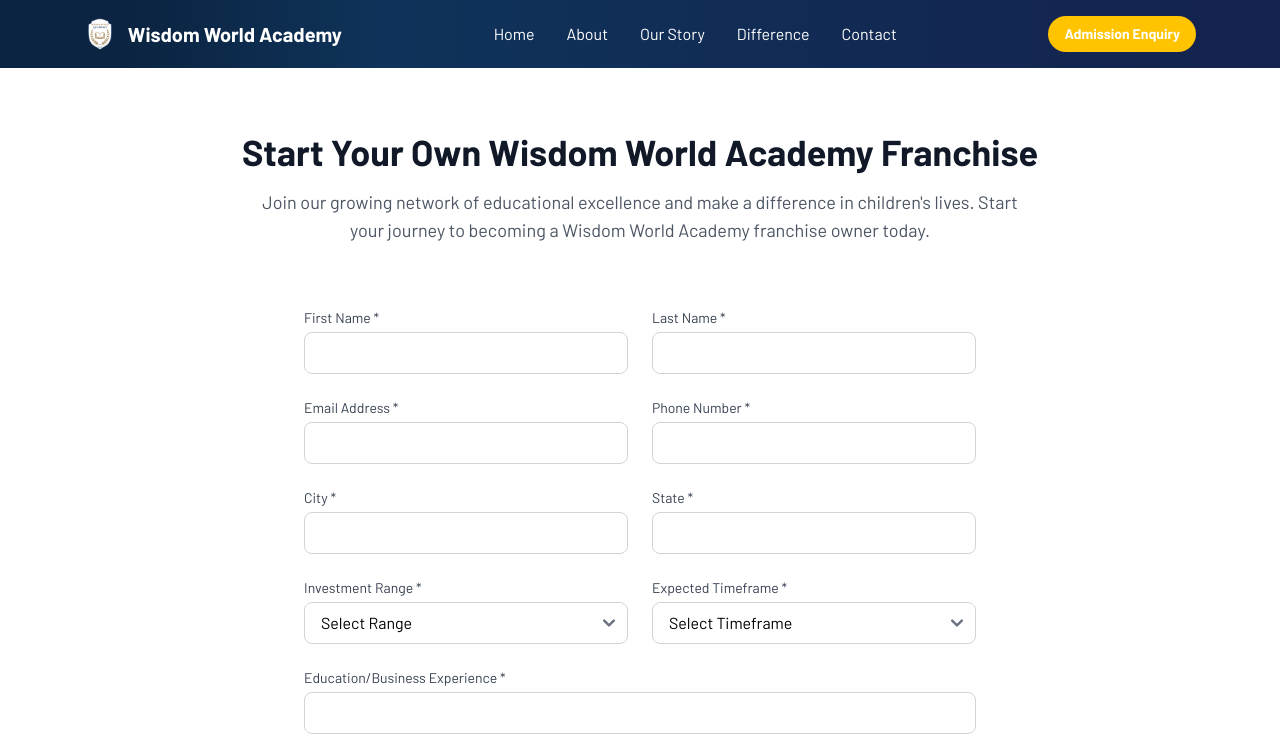
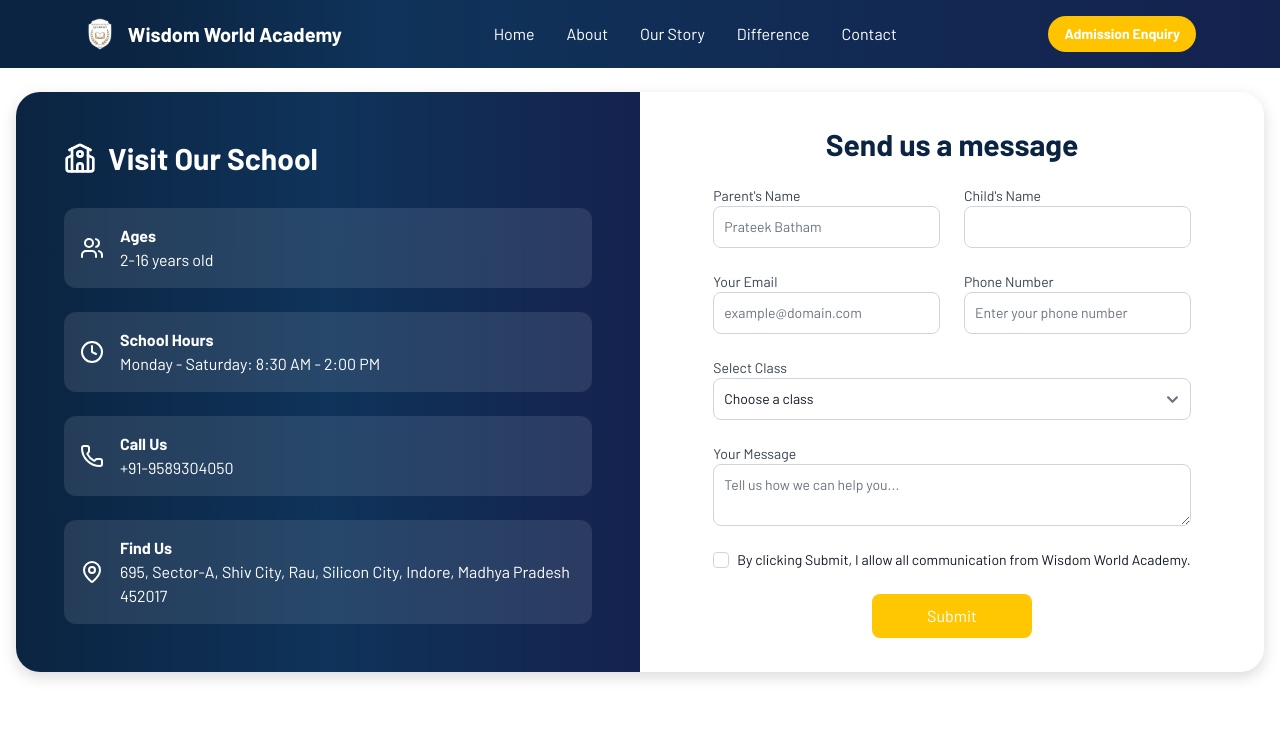
Before and after one commit to anuragpardeshii/wwa, a React (Vite) app in the folder frontend/: page /enquiry in a window 1280 px wide. Shown: the top 742 px of the page. Built offline with nearby package versions, Linux system fonts and the light colour scheme.

Commit message:
ready for deployment

```diff
--- a/frontend/package.json
+++ b/frontend/package.json
@@ -17,7 +17,7 @@
     "react-hook-form": "^7.54.2",
     "react-image-gallery": "^1.3.0",
     "react-router": "^7.1.3",
-    "react-router-dom": "^7.0.1",
+    "react-router-dom": "^7.1.4",
     "react-slick": "^0.30.2",
     "slick-carousel": "^1.8.1",
     "string-width-cjs": "^5.1.1"
--- a/frontend/src/components/Difference/Difference.jsx
+++ b/frontend/src/components/Difference/Difference.jsx
@@ -46,7 +46,7 @@ export default function Difference() {
       <div className="difference-section">
         <div className="max-w-6xl mx-auto">
           <motion.h1
-            className="text-5xl my-12 pt-4"
+            className="my-6 pt-4 text-center text-4xl sm:text-5xl md:text-6xl font-extrabold leading-tight tracking-tight"
             initial={{ opacity: 0 }}
             animate={{ opacity: 1 }}
             transition={{ duration: 1 }}
--- a/frontend/src/components/Enquiry/Enquiry.jsx
+++ b/frontend/src/components/Enquiry/Enquiry.jsx
@@ -1,246 +1,326 @@
-import React, { useState } from 'react';
-import { Send, BadgeCheck } from 'lucide-react';
+import "./Enquiry.css";
+import { useState } from "react";
+import bg from "/src/assets/svgs/stationary-bg2.png";
+import {
+  Mail,
+  Phone,
+  MapPin,
+  Clock,
+  School,
+  Users,
+  Palette,
+} from "lucide-react";
+export default function Enquiry() {
+  const [result, setResult] = useState("");
 
-export default function FranchiseForm () {
-  const [formData, setFormData] = useState({
-    firstName: '',
-    lastName: '',
-    email: '',
-    phone: '',
-    city: '',
-    state: '',
-    investmentRange: '',
-    experience: '',
-    timeframe: '',
-    message: '',
+  const onSubmit = async (event) => {
+    event.preventDefault();
+    setResult("Sending....");
+    const formData = new FormData(event.target);
+
+    // Add the API access key
+    formData.append("access_key", "422abc9b-bde7-443b-ac1c-79e2b489d827");
+
+    const response = await fetch("https://api.web3forms.com/submit", {
+      method: "POST",
+      body: formData,
     });
 
-  const [submitted, setSubmitted] = useState(false);
+    const data = await response.json();
 
-  const handleChange = (e) => {
-    const { name, value } = e.target;
-    setFormData((prev) => ({
-      ...prev,
-      [name]: value,
-    }));
-  };
-
-  const handleSubmit = async (e) => {
-    e.preventDefault();
-
-    const formDataToSend = new FormData();
-    // Add form data to the FormData object to send it in the POST request
-    Object.keys(formData).forEach((key) => {
-      formDataToSend.append(key, formData[key]);
-    });
-    // Append the access key to the form data
-    formDataToSend.append('access_key', '422abc9b-bde7-443b-ac1c-79e2b489d827');
-
-    try {
-      const response = await fetch('https://web3forms.com/api/v1/contact', {
-        method: 'POST',
-        body: formDataToSend,
-      });
-
-      const result = await response.json();
-      if (result.success) {
-        setSubmitted(true);  // Set the submitted state if successful
+    if (data.success) {
+      setResult("Form Submitted Successfully!");
+      event.target.reset();
     } else {
-        alert('Submission failed. Please try again.');
-      }
-    } catch (error) {
-      alert('There was an error submitting the form.');
+      console.error("Error:", data);
+      setResult(data.message || "An error occurred. Please try again.");
     }
   };
 
-  if (submitted) {
   return (
-      <div className="text-center py-16 px-4">
-        <div className="inline-flex items-center justify-center w-16 h-16 mb-6 rounded-full bg-green-100">
-          <BadgeCheck className="w-8 h-8 text-green-600" />
+    <>
+      {/* <img
+      className="hide-img"
+        src={bg}
+        alt=""
+        style={{
+          position: "absolute",
+          width: "100vw",
+          zIndex: "-1000",
+          opacity: "0.5",
+        }}
+      /> */}
+      <div className="max-w-7xl mx-auto">
+        <div
+          className="max-w-7xl my-4 mx-4 mx-auto bg-white rounded-3xl newshadow overflow-hidden"
+          style={{ margin: "1rem", marginBottom: "3rem", marginTop: "1.5rem" }}
+        >
+          <div className="md:grid md:grid-cols-2">
+            {/* Left Column - Contact Info */}
+            <div className="newbg p-12 text-white" style={{}}>
+              <div className="space-y-8">
+                <h2 className="text-3xl font-bold flex items-center gap-3">
+                  <School className="h-8 w-8" />
+                  Visit Our School
+                </h2>
+
+                <div className="space-y-6">
+                  <div className="flex items-center space-x-4 bg-white/10 p-4 rounded-xl">
+                    <Users className="h-6 w-6 flex-shrink-0" />
+                    <div>
+                      <h3 className="font-semibold">Ages</h3>
+                      <p>2-16 years old</p>
                     </div>
-        <h2 className="text-2xl font-bold text-gray-900 mb-4">Thank You for Your Interest!</h2>
-        <p className="text-gray-600 max-w-md mx-auto">
-          We've received your franchise inquiry and will contact you within 2 business days to discuss the opportunity further.
-        </p>
-      </div>
-    );
-  }
-
-  return (
-    <div className="min-h-screen bg-gradient-to-br from-blue-45 to-white py-16 px-4">
-      <div className="max-w-7xl mx-auto">
-        <div className="text-center mb-16">
-          <h1 className="text-4xl font-bold text-gray-900 mb-4">
-            Start Your Own Wisdom World Academy Franchise
-          </h1>
-          <p className="text-lg text-gray-600 max-w-3xl mx-auto">
-            Join our growing network of educational excellence and make a difference in children's lives.
-            Start your journey to becoming a Wisdom World Academy franchise owner today.
-          </p>
                   </div>
 
-        <form onSubmit={handleSubmit} className="max-w-2xl mx-auto">
-          <div className="grid grid-cols-1 md:grid-cols-2 gap-6">
+                  <div className="flex items-center space-x-4 bg-white/10 p-4 rounded-xl">
+                    <Clock className="h-6 w-6 flex-shrink-0" />
                     <div>
-              <label htmlFor="firstName" className="block text-sm font-medium text-gray-700 mb-1">
-                First Name *
+                      <h3 className="font-semibold">School Hours</h3>
+                      <p>Monday - Saturday: 8:30 AM - 2:00 PM</p>
+                    </div>
+                  </div>
+
+                  <div className="flex items-center space-x-4 bg-white/10 p-4 rounded-xl">
+                    <Phone className="h-6 w-6 flex-shrink-0" />
+                    <div>
+                      <h3 className="font-semibold">Call Us</h3>
+                      <p>+91-9589304050</p>
+                    </div>
+                  </div>
+
+                  {/* <div className="flex items-center space-x-4 bg-white/10 p-4 rounded-xl">
+                    <Mail className="h-6 w-6 flex-shrink-0" />
+                    <div>
+                      <h3 className="font-semibold">Email Us</h3>
+                      <p>wisdomworldacademy1@gmail.com</p>
+                    </div>
+                  </div> */}
+
+                  <div className="flex items-center space-x-4 bg-white/10 p-4 rounded-xl">
+                    <MapPin className="h-6 w-6 flex-shrink-0" />
+                    <div>
+                      <h3 className="font-semibold">Find Us</h3>
+                      <p>695, Sector-A, Shiv City, Rau, Silicon City, Indore, Madhya Pradesh 452017</p>
+                    </div>
+                  </div>
+                </div>
+
+              </div>
+            </div>
+            {/* <div
+          className="marginn flex gh flex-wrap gap-6 items-center"
+          style={{ justifyContent: "space-around"  }}
+        >
+          <div
+            className="hide-div p-4 max-w-3xl mx-auto"
+          >
+            <p className="mb-2 text-lg font-normal  lg:text-lg dark:text-gray-400">
+              Welcome to Wisdom World Academy, where we are committed to shaping
+              young minds with excellence and care. If you're considering
+              admission for your child or need more details about our programs,
+              our dedicated admissions team is here to assist you every step of
+              the way.
+            </p>
+            <p className="mb-2 text-lg font-normal  lg:text-lg dark:text-gray-400">
+              You can contact us through the following options:
+            </p>
+            <ul className="mb-2 text-lg font-normal  lg:text-lg dark:text-gray-400">
+              <li style={{ marginLeft: "2rem" }}>
+                <b>Phone Number:</b> +91-9589304050
+              </li>
+              <li style={{ marginLeft: "2rem" }}>
+                <b>Email:</b> wisdomworldacademy@gmail.com
+              </li>
+              <li style={{ marginLeft: "2rem" }}>
+                <b>Office Hours:</b>Monday to Friday, 9:00 AM to 5:00 PM
+              </li>
+            </ul>
+            <p className="mb-2 text-lg font-normal  lg:text-lg dark:text-gray-400">
+              Alternatively, you can fill out the enquiry form below, providing
+              your contact information and specific questions. Our admissions
+              team will respond promptly to guide you.
+            </p>
+            <p className="mb-2 text-lg font-normal  lg:text-lg dark:text-gray-400">
+              At Wisdom World Academy, we believe in nurturing a lifelong love
+              for learning and empowering students to achieve their potential.
+              Join our vibrant community and give your child the gift of
+              exceptional education.
+            </p>
+            <p className="mb-2 text-lg font-normal  lg:text-lg dark:text-gray-400">
+              Let’s embark on this journey together!
+            </p>
+          </div> */}
+            <div
+              className="rounded-xl p-8"
+              style={{ margin: "auto", background: "rgba(255, 255, 255, 0.7)" }}
+            >
+              <h1 className="mb-4 text-2xl font-bold lg:text-3xl">
+                Send us a message
+              </h1>
+              <form
+                action="https://api.web3forms.com/submit"
+                method="POST"
+                className="space-y-6"
+              >
+                <input
+                  type="hidden"
+                  name="access_key"
+                  value="422abc9b-bde7-443b-ac1c-79e2b489d827"
+                />
+                <div className="grid grid-cols-1 gap-6 sm:grid-cols-2">
+                  <div>
+                    <label
+                      htmlFor="name"
+                      className="block text-sm font-medium text-gray-700"
+                    >
+                      Parent's Name
                     </label>
                     <input
                       type="text"
-                id="firstName"
-                name="firstName"
+                      name="name"
+                      id="name"
                       required
-                value={formData.firstName}
-                onChange={handleChange}
-                className="w-full px-4 py-2 border border-gray-300 rounded-lg focus:ring-2 focus:ring-blue-500 focus:border-blue-500"
+                      className="bg-white border border-gray-300 text-gray-900 text-sm rounded-lg focus:ring-blue-500 focus:border-blue-500 block w-full p-2.5"
+                      placeholder="Prateek Batham"
                     />
                   </div>
                   <div>
-              <label htmlFor="lastName" className="block text-sm font-medium text-gray-700 mb-1">
-                Last Name *
+                    <label
+                      htmlFor="childName"
+                      className="block text-sm font-medium text-gray-700"
+                    >
+                      Child's Name
                     </label>
                     <input
                       type="text"
-                id="lastName"
-                name="lastName"
+                      name="childName"
+                      id="childName"
+                      className="bg-white border border-gray-300 text-gray-900 text-sm rounded-lg focus:ring-blue-500 focus:border-blue-500 block w-full p-2.5"
+                    />
+                  </div>
+                </div>
+                <div className="grid grid-cols-1 gap-6 sm:grid-cols-2">
+                  <div>
+                    <label
+                      htmlFor="email"
+                      className="block text-sm font-medium text-gray-700"
+                    >
+                      Your Email
+                    </label>
+                    <input
+                      type="email"
+                      name="email"
+                      id="email"
                       required
-                value={formData.lastName}
-                onChange={handleChange}
-                className="w-full px-4 py-2 border border-gray-300 rounded-lg focus:ring-2 focus:ring-blue-500 focus:border-blue-500"
+                      className="bg-white border border-gray-300 text-gray-900 text-sm rounded-lg focus:ring-blue-500 focus:border-blue-500 block w-full p-2.5"
+                      placeholder="example@domain.com"
                     />
                   </div>
                   <div>
-              <label htmlFor="email" className="block text-sm font-medium text-gray-700 mb-1">
-                Email Address *
-              </label>
-              <input
-                type="email"
-                id="email"
-                name="email"
-                required
-                value={formData.email}
-                onChange={handleChange}
-                className="w-full px-4 py-2 border border-gray-300 rounded-lg focus:ring-2 focus:ring-blue-500 focus:border-blue-500"
-              />
-            </div>
-            <div>
-              <label htmlFor="phone" className="block text-sm font-medium text-gray-700 mb-1">
-                Phone Number *
+                    <label
+                      htmlFor="phone"
+                      className="block text-sm font-medium text-gray-700"
+                    >
+                      Phone Number
                     </label>
                     <input
                       type="tel"
+                      name="phone"
                       id="phone"
-                name="phone"
+                      className="bg-white border border-gray-300 text-gray-900 text-sm rounded-lg focus:ring-blue-500 focus:border-blue-500 block w-full p-2.5"
+                      placeholder="Enter your phone number"
                       required
-                value={formData.phone}
-                onChange={handleChange}
-                className="w-full px-4 py-2 border border-gray-300 rounded-lg focus:ring-2 focus:ring-blue-500 focus:border-blue-500"
                     />
                   </div>
-            <div>
-              <label htmlFor="city" className="block text-sm font-medium text-gray-700 mb-1">
-                City *
+                </div>
+                {/* <div>
+                  <label
+                    htmlFor="childAge"
+                    className="block text-sm font-medium text-gray-700"
+                  >
+                    Child's Age
                   </label>
                   <input
                     type="text"
-                id="city"
-                name="city"
-                required
-                value={formData.city}
-                onChange={handleChange}
-                className="w-full px-4 py-2 border border-gray-300 rounded-lg focus:ring-2 focus:ring-blue-500 focus:border-blue-500"
+                    name="childAge"
+                    id="childAge"
+                    className="bg-white border border-gray-300 text-gray-900 text-sm rounded-lg focus:ring-blue-500 focus:border-blue-500 block w-full p-2.5"
                   />
-            </div>
+                </div> */}
                 <div>
-              <label htmlFor="state" className="block text-sm font-medium text-gray-700 mb-1">
-                State *
-              </label>
-              <input
-                type="text"
-                id="state"
-                name="state"
-                required
-                value={formData.state}
-                onChange={handleChange}
-                className="w-full px-4 py-2 border border-gray-300 rounded-lg focus:ring-2 focus:ring-blue-500 focus:border-blue-500"
-              />
-            </div>
-            <div>
-              <label htmlFor="investmentRange" className="block text-sm font-medium text-gray-700 mb-1">
-                Investment Range *
+                  <label
+                    htmlFor="class"
+                    className="block text-sm font-medium text-gray-700"
+                  >
+                    Select Class
                   </label>
                   <select
-                id="investmentRange"
-                name="investmentRange"
+                    name="class"
+                    id="class"
+                    className="bg-white border border-gray-300 text-gray-900 text-sm rounded-lg focus:ring-blue-500 focus:border-blue-500 block w-full p-2.5"
                     required
-                value={formData.investmentRange}
-                onChange={handleChange}
-                className="w-full px-4 py-2 border border-gray-300 rounded-lg focus:ring-2 focus:ring-blue-500 focus:border-blue-500"
                   >
-                <option value="">Select Range</option>
-                <option value="100k-200k">$100,000 - $200,000</option>
-                <option value="200k-300k">$200,000 - $300,000</option>
-                <option value="300k-400k">$300,000 - $400,000</option>
-                <option value="400k+">$400,000+</option>
+                    <option value="">Choose a class</option>
+                    <option value="Nursery">Nursery</option>
+                    <option value="LKG">LKG</option>
+                    <option value="UKG">UKG</option>
+                    <option value="Class I">Class I</option>
+                    <option value="Class II">Class II</option>
+                    <option value="Class III">Class III</option>
+                    <option value="Class IV">Class IV</option>
+                    <option value="Class V">Class V</option>
+                    <option value="Class VI">Class VI</option>
+                    <option value="Class VII">Class VII</option>
+                    <option value="Class VIII">Class VIII</option>
                   </select>
                 </div>
                 <div>
-              <label htmlFor="timeframe" className="block text-sm font-medium text-gray-700 mb-1">
-                Expected Timeframe *
-              </label>
-              <select
-                id="timeframe"
-                name="timeframe"
-                required
-                value={formData.timeframe}
-                onChange={handleChange}
-                className="w-full px-4 py-2 border border-gray-300 rounded-lg focus:ring-2 focus:ring-blue-500 focus:border-blue-500"
+                  <label
+                    htmlFor="message"
+                    className="block text-sm font-medium text-gray-700"
                   >
-                <option value="">Select Timeframe</option>
-                <option value="0-3">0-3 months</option>
-                <option value="3-6">3-6 months</option>
-                <option value="6-12">6-12 months</option>
-                <option value="12+">12+ months</option>
-              </select>
-            </div>
-          </div>
-          <div className="mt-6">
-            <label htmlFor="experience" className="block text-sm font-medium text-gray-700 mb-1">
-              Education/Business Experience *
-            </label>
-            <input
-              type="text"
-              id="experience"
-              name="experience"
-              required
-              value={formData.experience}
-              onChange={handleChange}
-              className="w-full px-4 py-2 border border-gray-300 rounded-lg focus:ring-2 focus:ring-blue-500 focus:border-blue-500"
-            />
-          </div>
-          <div className="mt-6">
-            <label htmlFor="message" className="block text-sm font-medium text-gray-700 mb-1">
-              Additional Comments
+                    Your Message
                   </label>
                   <textarea
+                    name="message"
                     id="message"
-              name="message"
-              rows={4}
-              value={formData.message}
-              onChange={handleChange}
-              className="w-full px-4 py-2 border border-gray-300 rounded-lg focus:ring-2 focus:ring-blue-500 focus:border-blue-500"
+                    rows={2}
+                    required
+                    className="bg-white border border-gray-300 text-gray-900 text-sm rounded-lg focus:ring-blue-500 focus:border-blue-500 block w-full p-2.5"
+                    placeholder="Tell us how we can help you..."
+                  ></textarea>
+                </div>
+                <div className="flex items-center mb-5">
+                  <input
+                    type="checkbox"
+                    id="terms"
+                    name="terms"
+                    className="w-4 h-4 border-gray-300 rounded focus:ring-blue-500"
+                    required
                   />
+                  <label
+                    htmlFor="terms"
+                    className="ml-2 text-sm font-medium text-gray-900"
+                  >
+                    By clicking Submit, I allow all communication from Wisdom
+                    World Academy.
+                  </label>
                 </div>
+                <div className="w-full text-center">
                   <button
                     type="submit"
-            className="mt-8 w-full bg-blue-600 text-white py-3 px-6 rounded-lg hover:bg-blue-700 transition-colors duration-300 flex items-center justify-center gap-2"
+                    className="text-center bg-[#FFC701] text-extrabold text-white font-medium rounded-lg p-2.5"
+                    style={{ width: "10rem" }}
                   >
-            <Send className="w-5 h-5" />
-            Submit Franchise Inquiry
+                    Submit
                   </button>
+                </div>
               </form>
             </div>
           </div>
+        </div>
+      </div>
+    </>
   );
 }
--- a/frontend/src/components/Home/Purpose.jsx
+++ b/frontend/src/components/Home/Purpose.jsx
@@ -6,7 +6,7 @@ export default function Purpose() {
     <>
     <img className="hide-img" src={formbg1} alt="" style={{position: "absolute", width: "100vw", zIndex: "-1000", opacity: "0.5", marginTop: "-10vh"}} />
     <div className="">
-      <h1 className="mb-10 color-blue text-blue-600 text-center text-6xl font-extrabold leading-none tracking-tight  md:text-5xl lg:text-6xl dark:text-white">
+      <h1 className="my-8 color-blue text-center text-4xl sm:text-5xl md:text-6xl font-extrabold leading-tight tracking-tight">
   Our Purpose
 </h1>
       <p className="mb-6 text-lg text-center max-w-6xl mx-auto text-gray-600 ">
```
Also changed, not shown: frontend/src/components/More/PreschoolProgram/PreschoolProgram.jsx (+7 -6 lines), 1 other file (tests, documents, lock files or other folders). Lines whose indentation alone changed are shown as unchanged.
